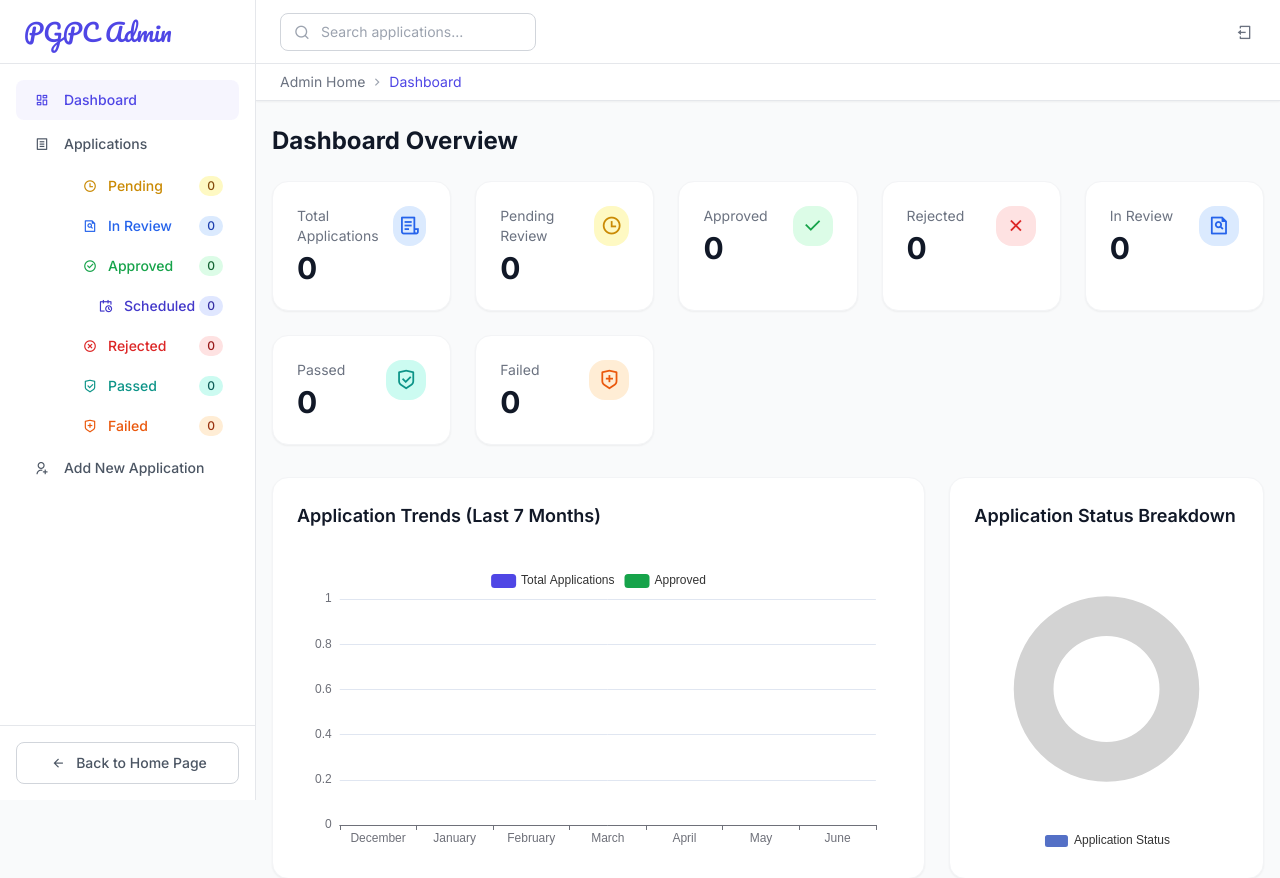
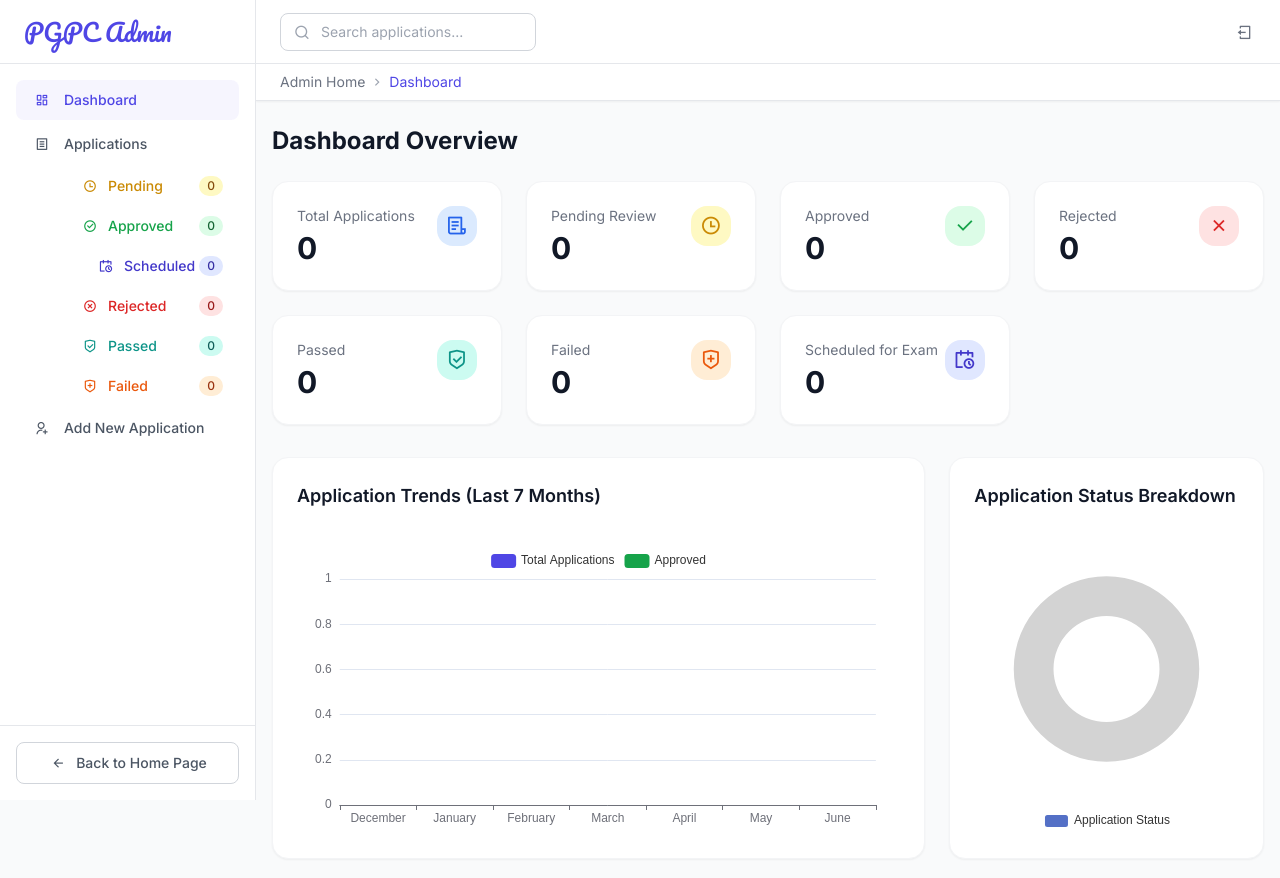
Before and after one commit to 01-J-L/Admission_Finals_System, a Flask app: page /admin_dashboard in a window 1280 px wide. Shown: the top 878 px of the page. Run offline with Flask 3, Linux system fonts and the light colour scheme; the visitor is signed in with stand-in values (Sample User, id 1); data that the repository does not hold is empty; some libraries are stand-ins or nearby versions.

Commit message:
Initial commit

```diff
--- a/website/templates/admin_dashboard.html
+++ b/website/templates/admin_dashboard.html
@@ -126,20 +126,15 @@
                     <div class="w-5 h-5 flex items-center justify-center mr-2"><i class="ri-time-line"></i></div>
                     Pending <span class="ml-auto bg-yellow-100 text-yellow-800 text-xs font-medium px-2 py-0.5 rounded-full" id="pendingCountSide">{{ stats.pending if stats else '0' }}</span>
                 </a>
-                <a href="#" id="inReviewFilterLink" class="flex items-center px-4 py-2 text-sm font-medium text-blue-600 hover:bg-gray-50 rounded">
-                    <div class="w-5 h-5 flex items-center justify-center mr-2"><i class="ri-file-search-line"></i></div>
-                    In Review <span class="ml-auto bg-blue-100 text-blue-800 text-xs font-medium px-2 py-0.5 rounded-full" id="inReviewCountSide">{{ stats.in_review if stats else '0' }}</span>
-                </a>
+                <!-- REMOVED In Review Filter Link -->
                 <a href="#" id="approvedFilterLink" class="flex items-center px-4 py-2 text-sm font-medium text-green-600 hover:bg-gray-50 rounded">
                     <div class="w-5 h-5 flex items-center justify-center mr-2"><i class="ri-checkbox-circle-line"></i></div>
                     Approved <span class="ml-auto bg-green-100 text-green-800 text-xs font-medium px-2 py-0.5 rounded-full" id="approvedCountSide">{{ stats.approved if stats else '0' }}</span>
                 </a>
-                <!-- START: Added Scheduled Filter Link -->
-                <a href="#" id="scheduledFilterLink" class="flex items-center px-4 py-2 text-sm font-medium text-indigo-700 hover:bg-gray-50 rounded ml-4"> <!-- Added ml-4 for indent -->
+                <a href="#" id="scheduledFilterLink" class="flex items-center px-4 py-2 text-sm font-medium text-indigo-700 hover:bg-gray-50 rounded ml-4">
                     <div class="w-5 h-5 flex items-center justify-center mr-2"><i class="ri-calendar-schedule-line"></i></div>
                     Scheduled <span class="ml-auto bg-indigo-100 text-indigo-800 text-xs font-medium px-2 py-0.5 rounded-full" id="scheduledCountSide">{{ stats.scheduled if stats else '0' }}</span>
                 </a>
-                <!-- END: Added Scheduled Filter Link -->
                 <a href="#" id="rejectedFilterLink" class="flex items-center px-4 py-2 text-sm font-medium text-red-600 hover:bg-gray-50 rounded">
                     <div class="w-5 h-5 flex items-center justify-center mr-2"><i class="ri-close-circle-line"></i></div>
                     Rejected <span class="ml-auto bg-red-100 text-red-800 text-xs font-medium px-2 py-0.5 rounded-full" id="rejectedCountSide">{{ stats.rejected if stats else '0' }}</span>
@@ -205,7 +200,8 @@
         </div>
 
         <div id="dashboardContent">
-            <div class="grid grid-cols-1 md:grid-cols-2 lg:grid-cols-5 gap-6 mb-8">
+            <!-- Adjusted grid columns for overview stats: lg:grid-cols-4 or 6, instead of 5 or 7 -->
+            <div class="grid grid-cols-1 md:grid-cols-2 lg:grid-cols-4 gap-6 mb-8">
                 <div class="bg-white p-4 sm:p-6 rounded-lg shadow-sm border border-gray-100">
                     <div class="flex justify-between items-start">
                         <div>
@@ -250,17 +246,7 @@
                         </div>
                     </div>
                 </div>
-                <div class="bg-white p-4 sm:p-6 rounded-lg shadow-sm border border-gray-100">
-                    <div class="flex justify-between items-start">
-                        <div>
-                            <p class="text-gray-500 text-sm">In Review</p>
-                            <h2 class="text-3xl font-bold text-gray-900 mt-1" id="statsInReview">{{ stats.in_review if stats else '0' }}</h2>
-                        </div>
-                        <div class="w-10 h-10 flex items-center justify-center bg-blue-100 text-blue-600 rounded-lg">
-                             <i class="ri-file-search-line ri-lg"></i>
-                        </div>
-                    </div>
-                </div>
+                <!-- REMOVED In Review Stats Card -->
                 <div class="bg-white p-4 sm:p-6 rounded-lg shadow-sm border border-gray-100">
                     <div class="flex justify-between items-start">
                         <div>
@@ -280,6 +266,17 @@
                         </div>
                         <div class="w-10 h-10 flex items-center justify-center bg-orange-100 text-orange-600 rounded-lg">
                             <i class="ri-shield-cross-line ri-lg"></i>
+                        </div>
+                    </div>
+                </div>
+                 <div class="bg-white p-4 sm:p-6 rounded-lg shadow-sm border border-gray-100">
+                    <div class="flex justify-between items-start">
+                        <div>
+                            <p class="text-gray-500 text-sm">Scheduled for Exam</p>
+                            <h2 class="text-3xl font-bold text-gray-900 mt-1" id="statsScheduled">{{ stats.scheduled if stats else '0' }}</h2>
+                        </div>
+                        <div class="w-10 h-10 flex items-center justify-center bg-indigo-100 text-indigo-700 rounded-lg">
+                            <i class="ri-calendar-schedule-line ri-lg"></i>
                         </div>
                     </div>
                 </div>
@@ -546,7 +543,7 @@
                                             <div class="dropdown-content w-36 text-left">
                                                 <a href="#" class="block px-3 py-2 text-sm text-gray-700 hover:bg-gray-100 action-update-status" data-id="{{ app.applicant_id }}" data-status="Approved">Approve</a>
                                                 <a href="#" class="block px-3 py-2 text-sm text-gray-700 hover:bg-gray-100 action-update-status" data-id="{{ app.applicant_id }}" data-status="Rejected">Reject</a>
-                                                <a href="#" class="block px-3 py-2 text-sm text-gray-700 hover:bg-gray-100 action-update-status" data-id="{{ app.applicant_id }}" data-status="In Review">Set In Review</a>
+                                                <!-- REMOVED In Review status change option -->
                                                 <a href="#" class="block px-3 py-2 text-sm text-gray-700 hover:bg-gray-100 action-update-status" data-id="{{ app.applicant_id }}" data-status="Pending">Set Pending</a>
                                                 <a href="#" class="block px-3 py-2 text-sm text-gray-700 hover:bg-gray-100 action-update-status" data-id="{{ app.applicant_id }}" data-status="Passed">Set Passed</a>
                                                 <a href="#" class="block px-3 py-2 text-sm text-gray-700 hover:bg-gray-100 action-update-status" data-id="{{ app.applicant_id }}" data-status="Failed">Set Failed</a>
@@ -816,7 +813,6 @@ const PGPC_LOGO_URL_JS = "{{ url_for('static', filename='logopgpc.png') }}";
 const BAYAN_LOGO_URL_JS = "{{ url_for('static', filename='images/bayan_padre_garcia_logo.png') }}";
 
 document.addEventListener('DOMContentLoaded', function() {
-    // Process rawApplicationsData to include 'is_scheduled'
     const rawApplicationsData = ({{ applications | tojson | safe if applications else [] | tojson | safe }}).map(app => {
         app.is_scheduled = (
             app.application_status === 'Approved' &&
@@ -841,7 +837,7 @@ document.addEventListener('DOMContentLoaded', function() {
     const sidebarBackToHomeLink = document.getElementById('sidebarBackToHomeLink');
     const sidebarFilterLinks = {
         pending: document.getElementById('pendingFilterLink'),
-        inReview: document.getElementById('inReviewFilterLink'),
+        // inReview: document.getElementById('inReviewFilterLink'), // Removed
         approved: document.getElementById('approvedFilterLink'),
         scheduled: document.getElementById('scheduledFilterLink'),
         rejected: document.getElementById('rejectedFilterLink'),
@@ -985,7 +981,7 @@ document.addEventListener('DOMContentLoaded', function() {
         let statusClass = 'bg-gray-100 text-gray-800';
         if (newStatus === 'Approved') statusClass = 'bg-green-100 text-green-800';
         else if (newStatus === 'Rejected') statusClass = 'bg-red-100 text-red-800';
-        else if (newStatus === 'In Review') statusClass = 'bg-blue-100 text-blue-800';
+        // else if (newStatus === 'In Review') statusClass = 'bg-blue-100 text-blue-800'; // Removed
         else if (newStatus === 'Pending') statusClass = 'bg-yellow-100 text-yellow-800';
         else if (newStatus === 'Passed') statusClass = 'bg-teal-100 text-teal-800';
         else if (newStatus === 'Failed') statusClass = 'bg-orange-100 text-orange-800';
@@ -1484,7 +1480,7 @@ document.addEventListener('DOMContentLoaded', function() {
     clearDateFilterBtn?.addEventListener('click', () => { if(startDateInput) startDateInput.value = ''; if(endDateInput) endDateInput.value = ''; filterTableRows(); });
 
     const flaskStats = JSON.parse('{{ stats | tojson | safe }}');
-    let currentJsStats = JSON.parse(JSON.stringify(flaskStats || {total_applications:0, pending:0, approved:0, rejected:0, in_review:0, passed:0, failed:0, scheduled:0 }));
+    let currentJsStats = JSON.parse(JSON.stringify(flaskStats || {total_applications:0, pending:0, approved:0, rejected:0, /*in_review:0,*/ passed:0, failed:0, scheduled:0 })); // Removed in_review from default
 
     function getApplicationTrends(applicationsInputData, numMonths = 7) {
         const trends = { labels: [], totals: new Array(numMonths).fill(0), approved: new Array(numMonths).fill(0) };
@@ -1517,8 +1513,9 @@ document.addEventListener('DOMContentLoaded', function() {
         document.getElementById('statsTotal').textContent = currentJsStats.total_applications || 0;
         document.getElementById('statsPending').textContent = currentJsStats.pending || 0;
         document.getElementById('statsApproved').textContent = currentJsStats.approved || 0;
+        document.getElementById('statsScheduled').textContent = currentJsStats.scheduled || 0; // Added for dashboard card
         document.getElementById('statsRejected').textContent = currentJsStats.rejected || 0;
-        document.getElementById('statsInReview').textContent = currentJsStats.in_review || 0;
+        // document.getElementById('statsInReview').textContent = currentJsStats.in_review || 0; // Removed
         document.getElementById('statsPassed').textContent = currentJsStats.passed || 0;
         document.getElementById('statsFailed').textContent = currentJsStats.failed || 0;
 
@@ -1526,7 +1523,7 @@ document.addEventListener('DOMContentLoaded', function() {
         document.getElementById('approvedCountSide').textContent = currentJsStats.approved || 0;
         document.getElementById('scheduledCountSide').textContent = currentJsStats.scheduled || 0;
         document.getElementById('rejectedCountSide').textContent = currentJsStats.rejected || 0;
-        document.getElementById('inReviewCountSide').textContent = currentJsStats.in_review || 0;
+        // document.getElementById('inReviewCountSide').textContent = currentJsStats.in_review || 0; // Removed
         document.getElementById('passedCountSide').textContent = currentJsStats.passed || 0;
         document.getElementById('failedCountSide').textContent = currentJsStats.failed || 0;
 
@@ -1535,22 +1532,22 @@ document.addEventListener('DOMContentLoaded', function() {
             { value: currentJsStats.approved || 0, name: 'Approved', itemStyle: { color: '#16a34a' } },
             { value: currentJsStats.rejected || 0, name: 'Rejected', itemStyle: { color: '#dc2626' } },
             { value: currentJsStats.pending || 0, name: 'Pending', itemStyle: { color: '#ca8a04' } },
-            { value: currentJsStats.in_review || 0, name: 'In Review', itemStyle: { color: '#3b82f6' } },
+            // { value: currentJsStats.in_review || 0, name: 'In Review', itemStyle: { color: '#3b82f6' } }, // Removed
             { value: currentJsStats.passed || 0, name: 'Passed', itemStyle: { color: '#0d9488' } },
-            { value: currentJsStats.failed || 0, name: 'Failed', itemStyle: { color: '#ea580c' } }
-            // 'Scheduled' could be added here if desired for the pie chart, e.g., as a segment of 'Approved' or standalone
+            { value: currentJsStats.failed || 0, name: 'Failed', itemStyle: { color: '#ea580c' } },
+            { value: currentJsStats.scheduled || 0, name: 'Scheduled', itemStyle: { color: '#4338ca' } } // Added to pie
         ].filter(item => item.value > 0) }] }); }
     }
 
     function updateGlobalStatsOnStatusChange() {
-        currentJsStats.pending = 0; currentJsStats.in_review = 0; currentJsStats.approved = 0;
+        currentJsStats.pending = 0; /*currentJsStats.in_review = 0;*/ currentJsStats.approved = 0;
         currentJsStats.rejected = 0; currentJsStats.passed = 0; currentJsStats.failed = 0;
         currentJsStats.scheduled = 0;
 
         (rawApplicationsData || []).forEach(app => {
             const status = app.application_status;
             if (status === 'Pending') currentJsStats.pending++;
-            else if (status === 'In Review') currentJsStats.in_review++;
+            // else if (status === 'In Review') currentJsStats.in_review++; // Removed
             else if (status === 'Approved') {
                 currentJsStats.approved++;
                 if (app.is_scheduled) {
@@ -1640,7 +1637,7 @@ document.addEventListener('DOMContentLoaded', function() {
             if (link) {
                 link.classList.remove('text-primary', 'bg-primary/5');
                 if (link === sidebarFilterLinks.pending) link.classList.add('text-yellow-600');
-                else if (link === sidebarFilterLinks.inReview) link.classList.add('text-blue-600');
+                // else if (link === sidebarFilterLinks.inReview) link.classList.add('text-blue-600'); // Removed
                 else if (link === sidebarFilterLinks.approved) link.classList.add('text-green-600');
                 else if (link === sidebarFilterLinks.scheduled) link.classList.add('text-indigo-700');
                 else if (link === sidebarFilterLinks.rejected) link.classList.add('text-red-600');
@@ -1665,7 +1662,7 @@ document.addEventListener('DOMContentLoaded', function() {
                 let targetFilterLink;
                 switch(activeStatus.toLowerCase()) {
                     case 'pending': targetFilterLink = sidebarFilterLinks.pending; break;
-                    case 'in review': targetFilterLink = sidebarFilterLinks.inReview; break;
+                    // case 'in review': targetFilterLink = sidebarFilterLinks.inReview; break; // Removed
                     case 'approved': targetFilterLink = sidebarFilterLinks.approved; break;
                     case 'scheduled': targetFilterLink = sidebarFilterLinks.scheduled; break;
                     case 'rejected': targetFilterLink = sidebarFilterLinks.rejected; break;
@@ -1697,8 +1694,9 @@ document.addEventListener('DOMContentLoaded', function() {
     const setupSidebarFilterClickHandler = (linkElement, statusValueToSet) => { linkElement?.addEventListener('click', (e) => { e.preventDefault(); activeStatusFilter = statusValueToSet; if(startDateInput) startDateInput.value = ''; if(endDateInput) endDateInput.value = ''; showView('applications', statusValueToSet); filterTableRows(); }); };
     setupSidebarFilterClickHandler(sidebarApplicationsMenuLink, 'All');
     Object.entries(sidebarFilterLinks).forEach(([statusKey, linkElement]) => {
+        if (!linkElement) return; // Skip if link element is null (e.g. inReviewFilterLink if it was removed)
         let statusValue = statusKey.charAt(0).toUpperCase() + statusKey.slice(1);
-        if (statusKey === 'inReview') statusValue = 'In Review';
+        // if (statusKey === 'inReview') statusValue = 'In Review'; // No longer needed
         setupSidebarFilterClickHandler(linkElement, statusValue);
     });
 
@@ -1709,9 +1707,10 @@ document.addEventListener('DOMContentLoaded', function() {
         { value: currentJsStats.approved || 0, name: 'Approved', itemStyle: { color: '#16a34a' } },
         { value: currentJsStats.rejected || 0, name: 'Rejected', itemStyle: { color: '#dc2626' } },
         { value: currentJsStats.pending || 0, name: 'Pending', itemStyle: { color: '#ca8a04' } },
-        { value: currentJsStats.in_review || 0, name: 'In Review', itemStyle: { color: '#3b82f6' } },
+        // { value: currentJsStats.in_review || 0, name: 'In Review', itemStyle: { color: '#3b82f6' } }, // Removed
         { value: currentJsStats.passed || 0, name: 'Passed', itemStyle: { color: '#0d9488' } },
-        { value: currentJsStats.failed || 0, name: 'Failed', itemStyle: { color: '#ea580c' } }
+        { value: currentJsStats.failed || 0, name: 'Failed', itemStyle: { color: '#ea580c' } },
+        { value: currentJsStats.scheduled || 0, name: 'Scheduled', itemStyle: { color: '#4338ca' } }
     ].filter(item => item.value > 0) }]}; window.statusChartInstance.setOption(statusOption); window.addEventListener('resize', () => { if (dashboardContentDiv.style.display !== 'none' && window.statusChartInstance) window.statusChartInstance.resize(); }); }
 
     function generateAndPrintReport() {
```
